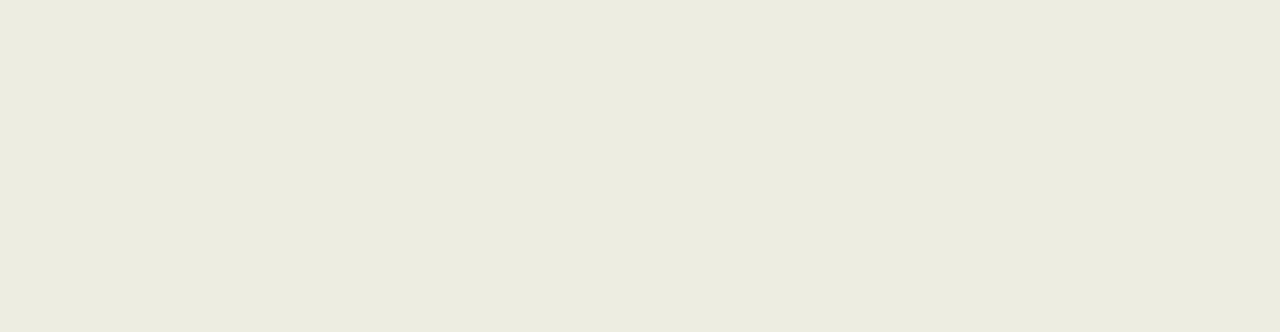
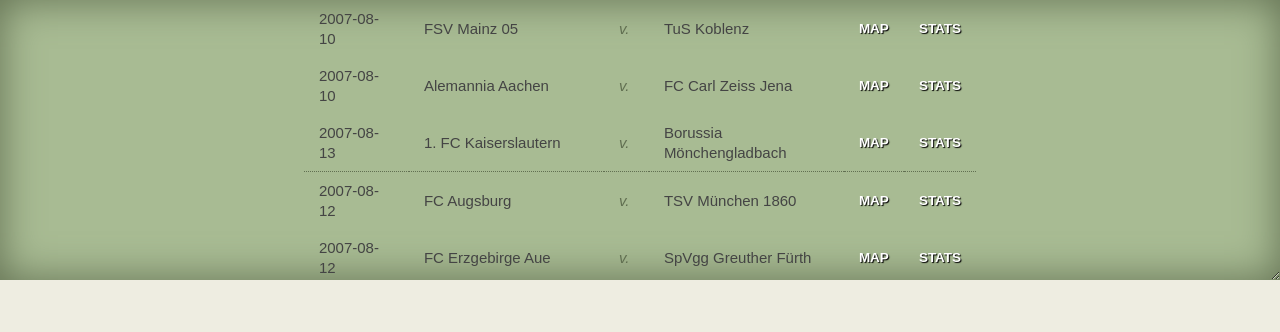
Before and after one commit to rmfarrell/opta-frontend, a PHP site: page /app/ in a window 1280 px wide. Before the commit the part shown is empty. Shown: the top 332 px of the page. Run offline with PHP 8.4, Linux system fonts and the light colour scheme; some libraries are stand-ins or nearby versions.

Commit message:
added top nav

```diff
--- a/app/index.html
+++ /dev/null
@@ -1,24 +0,0 @@
-<!doctype html>
-<html lang="en" ng-app="opta">
-<head>
-  <meta charset="utf-8">
-  <title>**</title>
-  <link rel="stylesheet" href="http://code.jquery.com/ui/1.10.3/themes/smoothness/jquery-ui.css" />
-  <link rel="stylesheet" href="../stylesheets/screen.css">
-
-  <script src="http://code.jquery.com/jquery-1.9.1.min.js"></script>
-  <script src="http://code.jquery.com/ui/1.10.3/jquery-ui.min.js"></script>
-  <script src="lib/plugins.js"></script>
-  <script src="lib/angular/angular.js"></script>
-  <script src="js/helpers.js"></script>
-  <script src="js/app.js"></script>
-  <script src="js/controllers.js"></script>
-  <script src="js/filters.js"></script>
-  <script src="js/services.js"></script>
-  <script src="lib/angular/angular-resource.js"></script>
-</head>
-<body>
-
-	<div ng-view></div>
-</body>
-</html>
--- /dev/null
+++ b/app/index.php
@@ -0,0 +1,244 @@
+<!doctype html>
+<html lang="en" ng-app="opta">
+<head>
+  <meta charset="utf-8">
+  <title>**</title>
+  <link rel="stylesheet" href="http://code.jquery.com/ui/1.10.3/themes/smoothness/jquery-ui.css" />
+  <link rel="stylesheet" href="../stylesheets/screen.css">
+
+  <script src="http://code.jquery.com/jquery-1.9.1.min.js"></script>
+  <script src="http://code.jquery.com/ui/1.10.3/jquery-ui.min.js"></script>
+  <script src="lib/plugins.js"></script>
+  <script src="lib/angular/angular.js"></script>
+  <script src="js/helpers.js"></script>
+  <script src="js/app.js"></script>
+  <script src="js/controllers.js"></script>
+  <script src="js/filters.js"></script>
+  <script src="js/services.js"></script>
+  <script src="lib/angular/angular-resource.js"></script>
+</head>
+<body>
+	<nav id="game-navigation">
+		<a href="#" id="game-nav-toggle"></a>
+		<table>
+			<tr>
+				<td class="date">2007-08-10</td>
+				<td class="home">FSV Mainz 05</td>
+				<td class="v">v.</td>
+				<td class="away">TuS Koblenz</td>
+				<td class="map"><a href="#/map/131897">map</a></td>
+				<td class="stats"><a href="#/stats/131897">stats</a></td>
+			</tr>
+			<tr>
+				<td>2007-08-10</td>
+				<td>Alemannia Aachen</td>
+				<td class="v">v.</td>
+				<td>FC Carl Zeiss Jena</td>
+				<td class="map"><a href="#/map/131898">map</a></td>
+				<td class="stats"><a href="#/stats/131898">stats</a></td>
+			</tr>
+			<tr>
+				<td>2007-08-13</td>
+				<td>1. FC Kaiserslautern</td>
+				<td class="v">v.</td>
+				<td>Borussia Mönchengladbach</td>
+				<td class="map"><a href="#/map/131899">map</a></td>
+				<td class="stats"><a href="#/stats/131899">stats</a></td>
+			</tr>
+			<tr>
+				<td>2007-08-12</td>
+				<td>FC Augsburg</td>
+				<td class="v">v.</td>
+				<td>TSV München 1860</td>
+				<td class="map"><a href="#/map/131900">map</a></td>
+				<td class="stats"><a href="#/stats/131900">stats</a></td>
+			</tr>
+			<tr>
+				<td>2007-08-12</td>
+				<td>FC Erzgebirge Aue</td>
+				<td class="v">v.</td>
+				<td>SpVgg Greuther Fürth</td>
+				<td class="map"><a href="#/map/131901">map</a></td>
+				<td class="stats"><a href="#/stats/131901">stats</a></td>
+			</tr>
+			<tr>
+				<td>2007-08-12</td>
+				<td>SC Paderborn</td>
+				<td class="v">v.</td>
+				<td>OFC Kickers 1901</td>
+				<td class="map"><a href="#/map/131902">map</a></td>
+				<td class="stats"><a href="#/stats/131902">stats</a></td>
+			</tr>
+			<tr>
+				<td>2007-08-12</td>
+				<td>1899 Hoffenheim</td>
+				<td class="v">v.</td>
+				<td>SV Wehen Wiesbaden</td>
+				<td class="map"><a href="#/map/131903">map</a></td>
+				<td class="stats"><a href="#/stats/131903">stats</a></td>
+			</tr>
+			<tr>
+				<td>2007-08-10</td>
+				<td>FC St. Pauli</td>
+				<td class="v">v.</td>
+				<td>1. FC Köln</td>
+				<td class="map"><a href="#/map/131904">map</a></td>
+				<td class="stats"><a href="#/stats/131904">stats</a></td>
+			</tr>
+			<tr>
+				<td>2007-08-10</td>
+				<td>VfL Osnabrück</td>
+				<td class="v">v.</td>
+				<td>SC Freiburg</td>
+				<td class="map"><a href="#/map/131905">map</a></td>
+				<td class="stats"><a href="#/stats/131905">stats</a></td>
+			</tr>
+			<tr>
+				<td>2007-08-19</td>
+				<td>Borussia Mönchengladbach</td>
+				<td class="v">v.</td>
+				<td>1899 Hoffenheim</td>
+				<td class="map"><a href="#/map/131906">map</a></td>
+				<td class="stats"><a href="#/stats/131906">stats</a></td>
+			</tr>
+			<tr>
+				<td>2007-08-17</td>
+				<td>SC Freiburg</td>
+				<td class="v">v.</td>
+				<td>SC Paderborn</td>
+				<td class="map"><a href="#/map/131907">map</a></td>
+				<td class="stats"><a href="#/stats/131907">stats</a></td>
+			</tr>
+			<tr>
+				<td>2007-08-19</td>
+				<td>SpVgg Greuther Fürth</td>
+				<td class="v">v.</td>
+				<td>1. FSV Mainz 05</td>
+				<td class="map"><a href="#/map/131908">map</a></td>
+				<td class="stats"><a href="#/stats/131908">stats</a></td>
+			</tr>
+			<tr>
+				<td>2007-08-19</td>
+				<td>TSV München 1860</td>
+				<td class="v">v.</td>
+				<td>1. FC Kaiserslautern</td>
+				<td class="map"><a href="#/map/131909">map</a></td>
+				<td class="stats"><a href="#/stats/131909">stats</a></td>
+			</tr>
+			<tr>
+				<td>2007-08-20</td>
+				<td>1. FC Köln</td>
+				<td class="v">v.</td>
+				<td>Alemannia Aachen</td>
+				<td class="map"><a href="#/map/131910">map</a></td>
+				<td class="stats"><a href="#/stats/131910">stats</a></td>
+			</tr>
+			<tr>
+				<td>2007-08-17</td>
+				<td>TuS Koblenz</td>
+				<td class="v">v.</td>
+				<td>FC Augsburg</td>
+				<td class="map"><a href="#/map/131911">map</a></td>
+				<td class="stats"><a href="#/stats/131911">stats</a></td>
+			</tr>
+			<tr>
+				<td>2007-08-19</td>
+				<td>FC Carl Zeiss Jena</td>
+				<td class="v">v.</td>
+				<td>FC St. Pauli</td>
+				<td class="map"><a href="#/map/131912">map</a></td>
+				<td class="stats"><a href="#/stats/131912">stats</a></td>
+			</tr>
+			<tr>
+				<td>2007-08-19</td>
+				<td>OFC Kickers 1901</td>
+				<td class="v">v.</td>
+				<td>FC Erzgebirge Aue</td>
+				<td class="map"><a href="#/map/131913">map</a></td>
+				<td class="stats"><a href="#/stats/131913">stats</a></td>
+			</tr>
+			<tr>
+				<td>2007-08-17</td>
+				<td>SV Wehen Wiesbaden</td>
+				<td class="v">v.</td>
+				<td>VfL Osnabrück</td>
+				<td class="map"><a href="#/map/131914">map</a></td>
+				<td class="stats"><a href="#/stats/131914">stats</a></td>
+			</tr>
+			<tr>
+				<td>2007-08-24</td>
+				<td>1. FSV Mainz 05</td>
+				<td class="v">v.</td>
+				<td>Borussia Mönchengladbach</td>
+				<td class="map"><a href="#/map/131915">map</a></td>
+				<td class="stats"><a href="#/stats/131915">stats</a></td>
+			</tr>
+			<tr>
+				<td>2007-08-26</td>
+				<td>Alemannia Aachen</td>
+				<td class="v">v.</td>
+				<td>OFC Kickers 1901</td>
+				<td class="map"><a href="#/map/131916">map</a></td>
+				<td class="stats"><a href="#/stats/131916">stats</a></td>
+			</tr>
+			<tr>
+				<td>2007-08-26</td>
+				<td>1. FC Kaiserslautern</td>
+				<td class="v">v.</td>
+				<td>SpVgg Greuther Fürth</td>
+				<td class="map"><a href="#/map/131917">map</a></td>
+				<td class="stats"><a href="#/stats/131917">stats</a></td>
+			</tr>
+			<tr>
+				<td>2007-08-27</td>
+				<td>FC Augsburg</td>
+				<td class="v">v.</td>
+				<td>SC Freiburg</td>
+				<td class="map"><a href="#/map/131918">map</a></td>
+				<td class="stats"><a href="#/stats/131918">stats</a></td>
+			</tr>
+			<tr>
+				<td>2007-08-24</td>
+				<td>1. FC Köln</td>
+				<td class="v">v.</td>
+				<td>FC Carl Zeiss Jena</td>
+				<td class="map"><a href="#/map/131919">map</a></td>
+				<td class="stats"><a href="#/stats/131919">stats</a></td>
+			</tr>
+			<tr>
+				<td>2007-08-26</td>
+				<td>FC Erzgebirge Aue</td>
+				<td class="v">v.</td>
+				<td>SV Wehen Wiesbaden</td>
+				<td class="map"><a href="#/map/131920">map</a></td>
+				<td class="stats"><a href="#/stats/131920">stats</a></td>
+			</tr>
+			<tr>
+				<td>2007-08-26</td>
+				<td>1899 Hoffenheim</td>
+				<td class="v">v.</td>
+				<td>TSV München 1860</td>
+				<td class="map"><a href="#/map/131921">map</a></td>
+				<td class="stats"><a href="#/stats/131921">stats</a></td>
+			</tr>
+			<tr>
+				<td>2007-08-26</td>
+				<td>FC St. Pauli</td>
+				<td class="v">v.</td>
+				<td>TuS Koblenz</td>
+				<td class="map"><a href="#/map/131922">map</a></td>
+				<td class="stats"><a href="#/stats/131922">stats</a></td>
+			</tr>
+			<tr>
+				<td>2007-08-24</td>
+				<td>VfL Osnabrück</td>
+				<td class="v">v.</td>
+				<td>SC Paderborn</td>
+				<td class="map"><a href="#/map/131923">map</a></td>
+				<td class="stats"><a href="#/stats/131923">stats</a></td>
+			</tr>
+		</table>
+	</nav>
+	<div ng-view></div>
+</body>
+</html>
--- /dev/null
+++ b/sass/_game-navigation.scss
@@ -0,0 +1,59 @@
+#game-navigation {
+	resize:vertical;
+	height: 28em;
+	overflow-y: auto;
+	overflow-x: none;
+	position: relative;
+	background-color: $slate;
+	@include box-shadow(inset 0 0 40px $slate-dark);
+
+	a {
+		color: #fff;
+		font-weight: bold;
+		text-transform: uppercase;
+		font-size: .9em;
+		text-decoration: none;
+		@include text-shadow(1px 1px 1px #000);
+
+		&:hover {
+			color: #000;
+			@include text-shadow(none);
+		}
+	}
+
+	td {
+		padding: .6em 1em;
+	}
+
+	tr:nth-child(3n+0) {
+		border-bottom: 1px dotted  $slate-dark;
+	}
+
+	.date {
+		width: 5em;
+	}
+
+	.home, .away {
+		width: 11em;
+	}
+
+	.map {
+		width: 2em;
+	}
+
+	table {
+		color: #444;
+		font-size: 1.5em;
+		margin: 0 auto;
+	}
+
+	.v {
+		width: 1em;
+		font-style: oblique;
+		color: $slate-dark;
+	}
+
+	tr {
+		line-height: 1.3em;
+	}
+}
--- /dev/null
+++ b/sass/_vars.scss
@@ -0,0 +1,2 @@
+$slate: #a8bb93;
+$slate-dark: #616f51;
--- a/sass/screen.scss
+++ b/sass/screen.scss
@@ -5,6 +5,7 @@
 
 @import "compass/reset";
 @import "compass/css3";
+@import "vars";
 
 @media (min-width: 900px) {
 	$fieldBorder : 4px;
@@ -250,7 +251,6 @@ strong {
 			}
 		}
 	}
-
 }
 
 .menu {
@@ -291,3 +291,5 @@ strong {
 		margin: 2em auto;
 	}
 }
+
+@import "game-navigation"
--- a/stylesheets/screen.css
+++ b/stylesheets/screen.css
@@ -2,7 +2,7 @@
  * In this file you should write your main styles. (or centralize your imports)
  * Import this file using the following HTML or equivalent:
  * <link href="/stylesheets/screen.css" media="screen, projection" rel="stylesheet" type="text/css" /> */
-/* line 17, ../../../../../../../Library/Ruby/Gems/1.8/gems/compass-0.12.2/frameworks/compass/stylesheets/compass/reset/_utilities.scss */
+/* line 17, ../../../../../../../Users/ryan.farrell/.rvm/gems/ruby-2.0.0-p353@railstutorial_rails_4_0/gems/compass-0.12.2/frameworks/compass/stylesheets/compass/reset/_utilities.scss */
 html, body, div, span, applet, object, iframe,
 h1, h2, h3, h4, h5, h6, p, blockquote, pre,
 a, abbr, acronym, address, big, cite, code,
@@ -24,50 +24,50 @@ time, mark, audio, video {
   vertical-align: baseline;
 }
 
-/* line 22, ../../../../../../../Library/Ruby/Gems/1.8/gems/compass-0.12.2/frameworks/compass/stylesheets/compass/reset/_utilities.scss */
+/* line 22, ../../../../../../../Users/ryan.farrell/.rvm/gems/ruby-2.0.0-p353@railstutorial_rails_4_0/gems/compass-0.12.2/frameworks/compass/stylesheets/compass/reset/_utilities.scss */
 html {
   line-height: 1;
 }
 
-/* line 24, ../../../../../../../Library/Ruby/Gems/1.8/gems/compass-0.12.2/frameworks/compass/stylesheets/compass/reset/_utilities.scss */
+/* line 24, ../../../../../../../Users/ryan.farrell/.rvm/gems/ruby-2.0.0-p353@railstutorial_rails_4_0/gems/compass-0.12.2/frameworks/compass/stylesheets/compass/reset/_utilities.scss */
 ol, ul {
   list-style: none;
 }
 
-/* line 26, ../../../../../../../Library/Ruby/Gems/1.8/gems/compass-0.12.2/frameworks/compass/stylesheets/compass/reset/_utilities.scss */
+/* line 26, ../../../../../../../Users/ryan.farrell/.rvm/gems/ruby-2.0.0-p353@railstutorial_rails_4_0/gems/compass-0.12.2/frameworks/compass/stylesheets/compass/reset/_utilities.scss */
 table {
   border-collapse: collapse;
   border-spacing: 0;
 }
 
-/* line 28, ../../../../../../../Library/Ruby/Gems/1.8/gems/compass-0.12.2/frameworks/compass/stylesheets/compass/reset/_utilities.scss */
+/* line 28, ../../../../../../../Users/ryan.farrell/.rvm/gems/ruby-2.0.0-p353@railstutorial_rails_4_0/gems/compass-0.12.2/frameworks/compass/stylesheets/compass/reset/_utilities.scss */
 caption, th, td {
   text-align: left;
   font-weight: normal;
   vertical-align: middle;
 }
 
-/* line 30, ../../../../../../../Library/Ruby/Gems/1.8/gems/compass-0.12.2/frameworks/compass/stylesheets/compass/reset/_utilities.scss */
+/* line 30, ../../../../../../../Users/ryan.farrell/.rvm/gems/ruby-2.0.0-p353@railstutorial_rails_4_0/gems/compass-0.12.2/frameworks/compass/stylesheets/compass/reset/_utilities.scss */
 q, blockquote {
   quotes: none;
 }
-/* line 103, ../../../../../../../Library/Ruby/Gems/1.8/gems/compass-0.12.2/frameworks/compass/stylesheets/compass/reset/_utilities.scss */
+/* line 103, ../../../../../../../Users/ryan.farrell/.rvm/gems/ruby-2.0.0-p353@railstutorial_rails_4_0/gems/compass-0.12.2/frameworks/compass/stylesheets/compass/reset/_utilities.scss */
 q:before, q:after, blockquote:before, blockquote:after {
   content: "";
   content: none;
 }
 
-/* line 32, ../../../../../../../Library/Ruby/Gems/1.8/gems/compass-0.12.2/frameworks/compass/stylesheets/compass/reset/_utilities.scss */
+/* line 32, ../../../../../../../Users/ryan.farrell/.rvm/gems/ruby-2.0.0-p353@railstutorial_rails_4_0/gems/compass-0.12.2/frameworks/compass/stylesheets/compass/reset/_utilities.scss */
 a img {
   border: none;
 }
 
-/* line 116, ../../../../../../../Library/Ruby/Gems/1.8/gems/compass-0.12.2/frameworks/compass/stylesheets/compass/reset/_utilities.scss */
+/* line 116, ../../../../../../../Users/ryan.farrell/.rvm/gems/ruby-2.0.0-p353@railstutorial_rails_4_0/gems/compass-0.12.2/frameworks/compass/stylesheets/compass/reset/_utilities.scss */
 article, aside, details, figcaption, figure, footer, header, hgroup, menu, nav, section, summary {
   display: block;
 }
 
-/* line 13, ../sass/screen.scss */
+/* line 14, ../sass/screen.scss */
 body {
   background-color: #eeede1;
   color: #efefef;
@@ -75,12 +75,12 @@ body {
   font-size: 10px;
 }
 
-/* line 22, ../sass/screen.scss */
+/* line 23, ../sass/screen.scss */
 strong {
   font-weight: bold;
 }
 
-/* line 26, ../sass/screen.scss */
+/* line 27, ../sass/screen.scss */
 #passMap {
   width: 100%;
   margin: 0 auto;
@@ -89,7 +89,7 @@ strong {
   padding-bottom: 50%;
   background-color: #2c2c2c;
 }
-/* line 35, ../sass/screen.scss */
+/* line 36, ../sass/screen.scss */
 #passMap table {
   width: 100%;
   position: absolute;
@@ -97,7 +97,7 @@ strong {
   opacity: 0.2;
   display: none;
 }
-/* line 42, ../sass/screen.scss */
+/* line 43, ../sass/screen.scss */
 #passMap table td {
   text-align: right;
   border-left: 1px solid white;
@@ -105,12 +105,12 @@ strong {
   width: 10%;
   padding-bottom: 5%;
 }
-/* line 52, ../sass/screen.scss */
+/* line 53, ../sass/screen.scss */
 #passMap .pitch-lines {
   filter: progid:DXImageTransform.Microsoft.Alpha(Opacity=20);
   opacity: 0.2;
 }
-/* line 56, ../sass/screen.scss */
+/* line 57, ../sass/screen.scss */
 #passMap .pitch-lines .center-circle {
   position: absolute;
   left: 50%;
@@ -118,7 +118,7 @@ strong {
   height: 100%;
   border-left: 1px solid #999999;
 }
-/* line 63, ../sass/screen.scss */
+/* line 64, ../sass/screen.scss */
 #passMap .pitch-lines .center-circle:after {
   width: 100%;
   height: 0;
@@ -137,7 +137,7 @@ strong {
   -o-border-radius: 50%;
   border-radius: 50%;
 }
-/* line 79, ../sass/screen.scss */
+/* line 80, ../sass/screen.scss */
 #passMap .pitch-lines .penalty-box {
   position: absolute;
   width: 18%;
@@ -147,7 +147,7 @@ strong {
   border: 1px solid #999999;
   border-left: 0;
 }
-/* line 88, ../sass/screen.scss */
+/* line 89, ../sass/screen.scss */
 #passMap .pitch-lines .penalty-box .six-yard {
   width: 33.333%;
   border: 1px solid #999999;
@@ -157,29 +157,29 @@ strong {
   position: absolute;
   margin-top: -1px;
 }
-/* line 98, ../sass/screen.scss */
+/* line 99, ../sass/screen.scss */
 #passMap .pitch-lines .penalty-box.right {
   right: 0;
   border: 1px solid #999999;
   border-right: 0;
 }
-/* line 103, ../sass/screen.scss */
+/* line 104, ../sass/screen.scss */
 #passMap .pitch-lines .penalty-box.right .six-yard {
   border: 1px solid #999999;
   border-right: 0;
   right: 0;
 }
-/* line 109, ../sass/screen.scss */
+/* line 110, ../sass/screen.scss */
 #passMap .pitch-lines .penalty-box.right .goal {
   left: auto;
   right: -12%;
 }
 @media (min-width: 1000px) {
-  /* line 52, ../sass/screen.scss */
+  /* line 53, ../sass/screen.scss */
   #passMap .pitch-lines {
     border-width: 3px;
   }
-  /* line 124, ../sass/screen.scss */
+  /* line 125, ../sass/screen.scss */
   #passMap .pitch-lines .penalty-box,
   #passMap .pitch-lines .penalty-box .six-yard,
   #passMap .pitch-lines .penalty-box.right,
@@ -189,18 +189,18 @@ strong {
     border-width: 2px;
   }
 }
-/* line 131, ../sass/screen.scss */
+/* line 132, ../sass/screen.scss */
 #passMap ul#passes {
   position: absolute;
   height: 100%;
   width: 100%;
 }
-/* line 137, ../sass/screen.scss */
+/* line 138, ../sass/screen.scss */
 #passMap ul#passes li {
   position: absolute;
   display: block;
   height: 2px;
-  margin: -1% 0 0 -0.5%;
+  margin: -1% 0 0 -.5%;
   background-color: #e0705a;
   filter: progid:DXImageTransform.Microsoft.Alpha(Opacity=40);
   opacity: 0.4;
@@ -211,7 +211,7 @@ strong {
   margin: 0;
   padding: 0;
 }
-/* line 151, ../sass/screen.scss */
+/* line 152, ../sass/screen.scss */
 #passMap ul#passes li .success-indicator {
   display: block;
   position: relative;
@@ -230,11 +230,11 @@ strong {
   border-left-style: solid;
   border-left-color: inherit;
 }
-/* line 170, ../sass/screen.scss */
+/* line 171, ../sass/screen.scss */
 #passMap ul#passes li .end {
   float: right;
 }
-/* line 174, ../sass/screen.scss */
+/* line 175, ../sass/screen.scss */
 #passMap ul#passes li.selected {
   filter: progid:DXImageTransform.Microsoft.Alpha(Opacity=100);
   opacity: 1;
@@ -242,20 +242,20 @@ strong {
   -moz-box-shadow: 1px, 1px, 1px, black, 1;
   box-shadow: 1px, 1px, 1px, black, 1;
 }
-/* line 179, ../sass/screen.scss */
+/* line 180, ../sass/screen.scss */
 #passMap ul#passes li.selected:after {
   border-left: 10px solid #e3e854;
 }
-/* line 184, ../sass/screen.scss */
+/* line 185, ../sass/screen.scss */
 #passMap ul#passes .team-812 {
   background-color: #5ae0af;
 }
-/* line 188, ../sass/screen.scss */
+/* line 189, ../sass/screen.scss */
 #passMap ul#passes .team-812:after {
   border-left: 10px solid #5ae0af;
 }
 
-/* line 195, ../sass/screen.scss */
+/* line 196, ../sass/screen.scss */
 .infoModalWrapper {
   position: absolute;
   line-height: 1.3em;
@@ -272,12 +272,12 @@ strong {
   text-align: right;
   font-size: 1.3em;
 }
-/* line 210, ../sass/screen.scss */
+/* line 211, ../sass/screen.scss */
 .infoModalWrapper strong {
   font-weight: bold;
 }
 
-/* line 215, ../sass/screen.scss */
+/* line 216, ../sass/screen.scss */
 .test_dot {
   position: absolute;
   text-indent: -999em;
@@ -292,23 +292,23 @@ strong {
   border: 4px solid #e0b214;
   margin: 0;
 }
-/* line 225, ../sass/screen.scss */
+/* line 226, ../sass/screen.scss */
 .test_dot.origin {
   background-color: #1bd6ec;
   border: 4px solid #bdeaef;
 }
 
-/* line 231, ../sass/screen.scss */
+/* line 232, ../sass/screen.scss */
 #events-view {
   font-size: 1.1em;
   color: #333;
 }
-/* line 236, ../sass/screen.scss */
+/* line 237, ../sass/screen.scss */
 #events-view .timeline {
   height: 400px;
   overflow-y: scroll;
 }
-/* line 243, ../sass/screen.scss */
+/* line 244, ../sass/screen.scss */
 #events-view .timeline ol li {
   background-color: #f5f4de;
   border: 1px solid #999;
@@ -361,3 +361,66 @@ strong {
   width: 90%;
   margin: 2em auto;
 }
+
+/* line 1, ../sass/_game-navigation.scss */
+#game-navigation {
+  resize: vertical;
+  height: 28em;
+  overflow-y: auto;
+  overflow-x: none;
+  position: relative;
+  background-color: #a8bb93;
+  -webkit-box-shadow: inset 0 0 40px #616f51;
+  -moz-box-shadow: inset 0 0 40px #616f51;
+  box-shadow: inset 0 0 40px #616f51;
+}
+/* line 10, ../sass/_game-navigation.scss */
+#game-navigation a {
+  color: #fff;
+  font-weight: bold;
+  text-transform: uppercase;
+  font-size: .9em;
+  text-decoration: none;
+  text-shadow: 1px 1px 1px black;
+}
+/* line 18, ../sass/_game-navigation.scss */
+#game-navigation a:hover {
+  color: #000;
+  text-shadow: none;
+}
+/* line 24, ../sass/_game-navigation.scss */
+#game-navigation td {
+  padding: .6em 1em;
+}
+/* line 28, ../sass/_game-navigation.scss */
+#game-navigation tr:nth-child(3n+0) {
+  border-bottom: 1px dotted #616f51;
+}
+/* line 32, ../sass/_game-navigation.scss */
+#game-navigation .date {
+  width: 5em;
+}
+/* line 36, ../sass/_game-navigation.scss */
+#game-navigation .home, #game-navigation .away {
+  width: 11em;
+}
+/* line 40, ../sass/_game-navigation.scss */
+#game-navigation .map {
+  width: 2em;
+}
+/* line 44, ../sass/_game-navigation.scss */
+#game-navigation table {
+  color: #444;
+  font-size: 1.5em;
+  margin: 0 auto;
+}
+/* line 50, ../sass/_game-navigation.scss */
+#game-navigation .v {
+  width: 1em;
+  font-style: oblique;
+  color: #616f51;
+}
+/* line 56, ../sass/_game-navigation.scss */
+#game-navigation tr {
+  line-height: 1.3em;
+}
```
Also changed, not shown: README.md (deleted).
